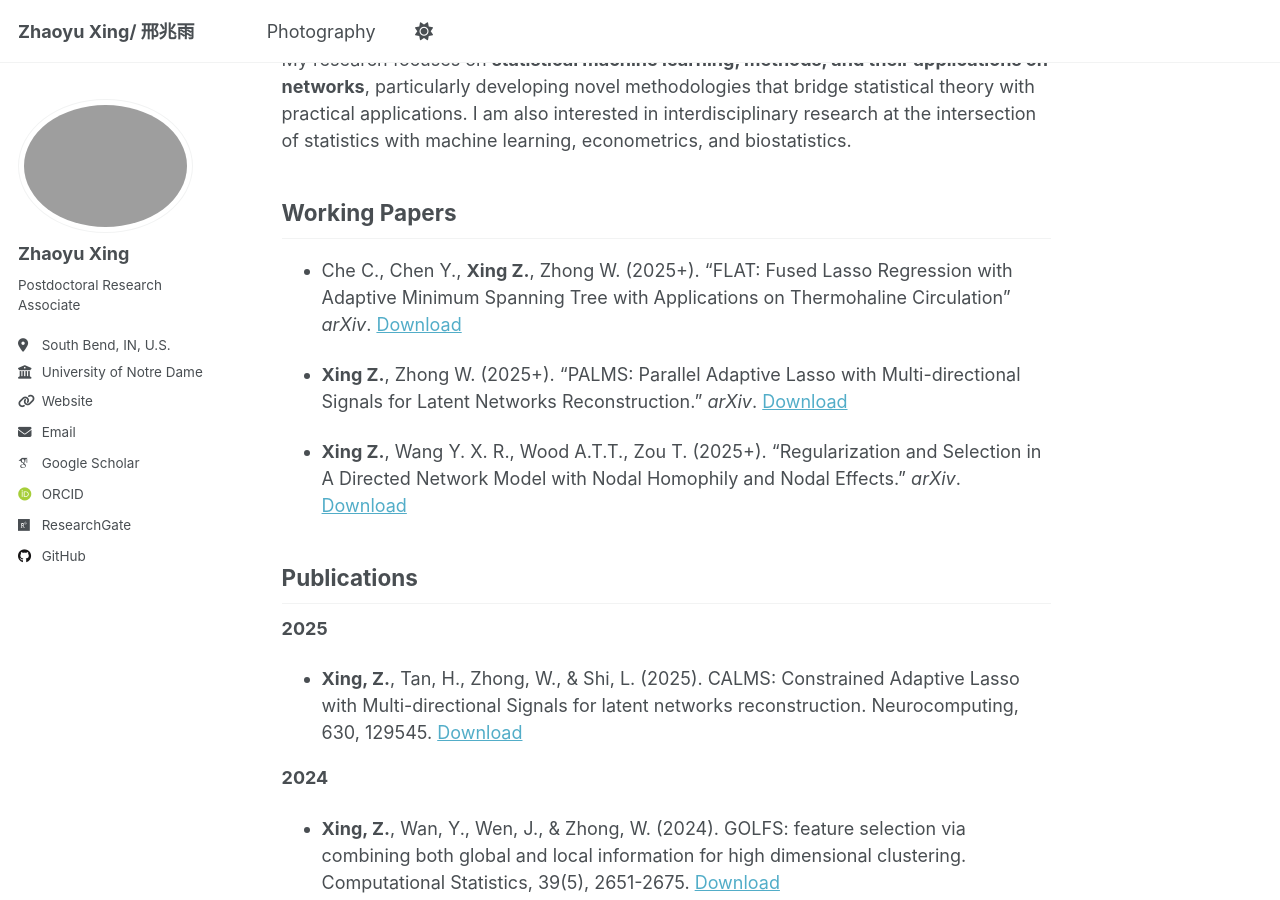
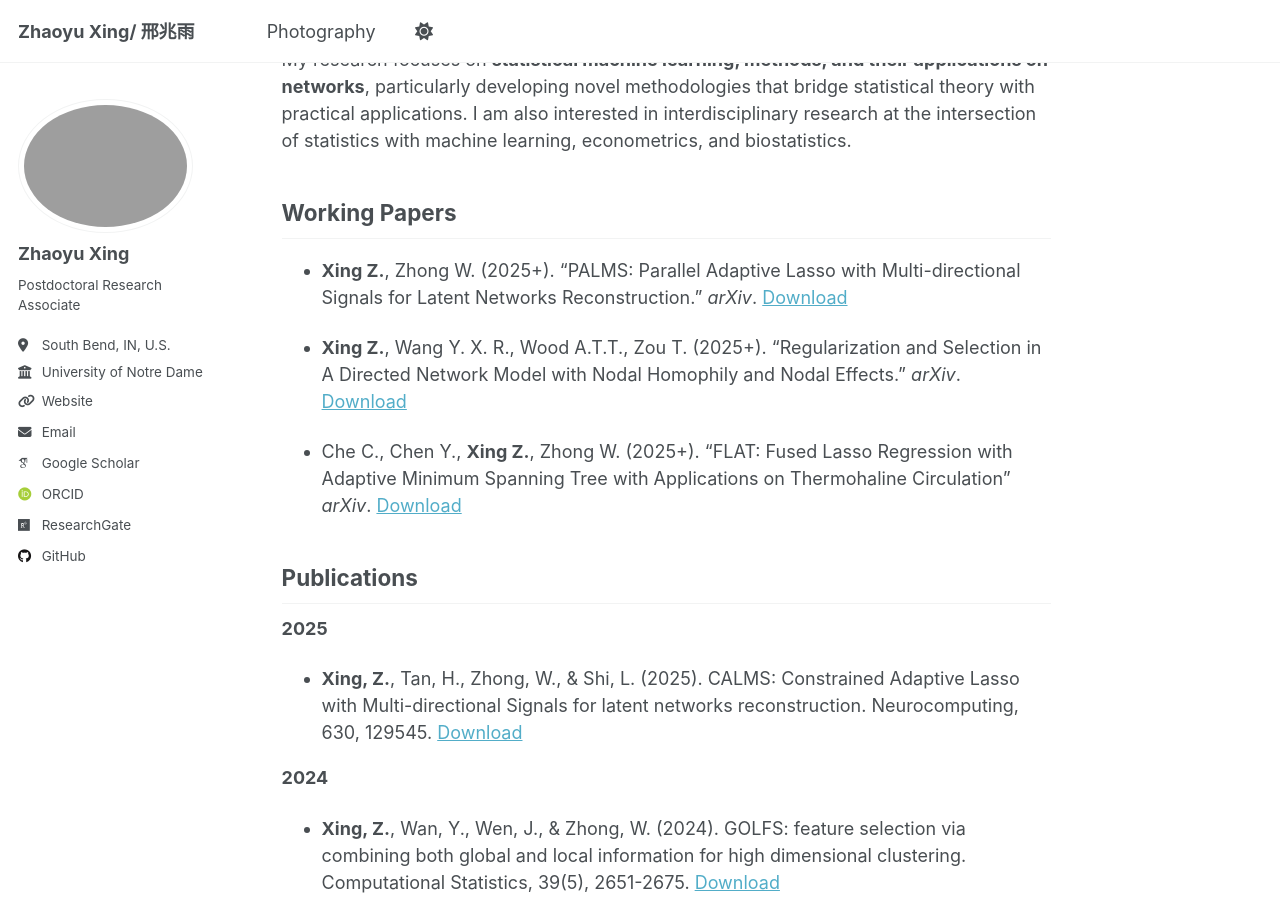
Before and after one commit to ZhaoyuXingStat/ZhaoyuXingStat.github.io, a Jekyll site: the page built from _pages/about.md, in a window 1280 px wide and 900 px high, scrolled down 459 px. Built offline with Jekyll 4.4.1, drawn with Linux system fonts in a browser that asks for light colours; some web fonts are replaced.

```diff
--- a/_pages/about.md
+++ b/_pages/about.md
@@ -15,12 +15,11 @@ My research focuses on **statistical machine learning, methods, and their applic
 
 ## Working Papers
 
-- Che C., Chen Y., **Xing Z.**, Zhong W. (2025+). "FLAT: Fused Lasso Regression with Adaptive Minimum Spanning Tree with Applications on Thermohaline Circulation" *arXiv*. [Download](https://arxiv.org/abs/2507.09800)
-
 - **Xing Z.**, Zhong W. (2025+). "PALMS: Parallel Adaptive Lasso with Multi-directional Signals for Latent Networks Reconstruction." *arXiv*. [Download](https://arxiv.org/pdf/2411.11464)
 
 - **Xing Z.**, Wang Y. X. R., Wood A.T.T., Zou T. (2025+). "Regularization and Selection in A Directed Network Model with Nodal Homophily and Nodal Effects." *arXiv*. [Download](https://arxiv.org/pdf/2504.04622)
 
+- Che C., Chen Y., **Xing Z.**, Zhong W. (2025+). "FLAT: Fused Lasso Regression with Adaptive Minimum Spanning Tree with Applications on Thermohaline Circulation" *arXiv*. [Download](https://arxiv.org/abs/2507.09800)
 
 ## Publications
 
```
